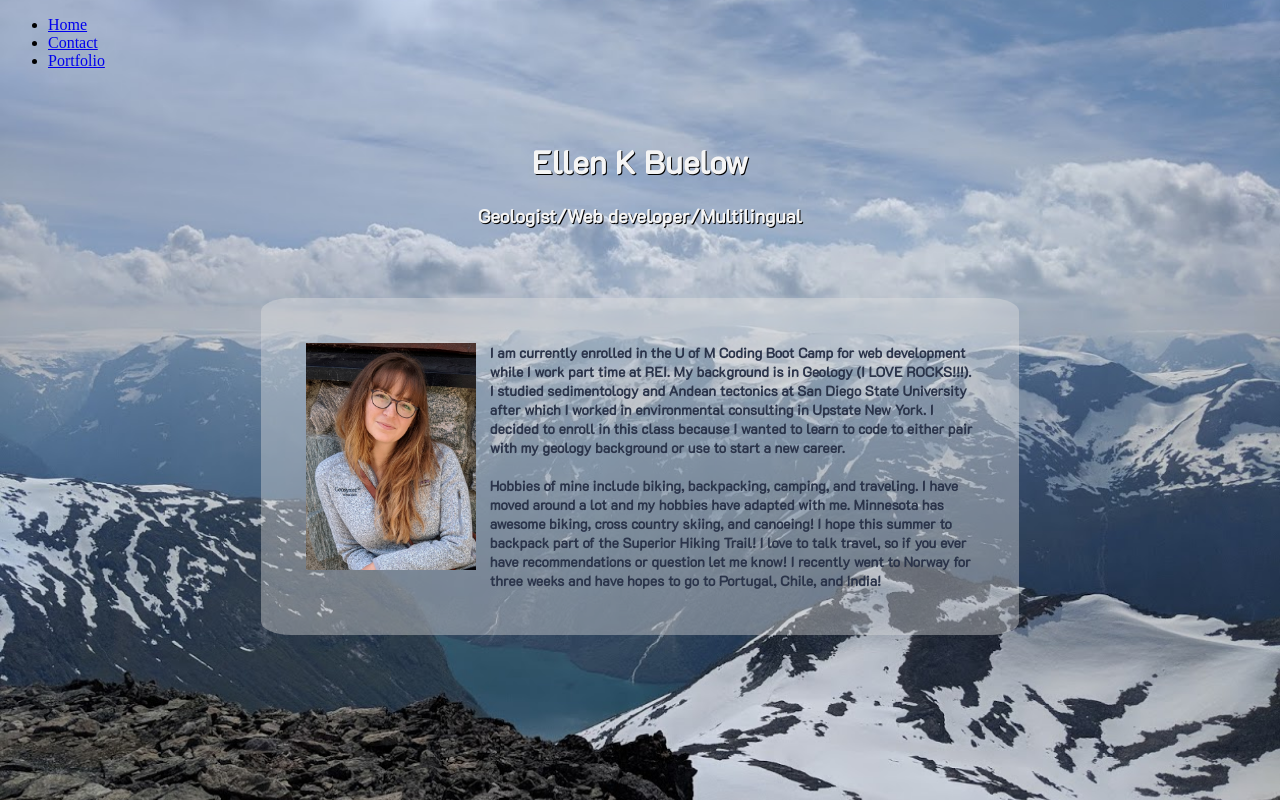
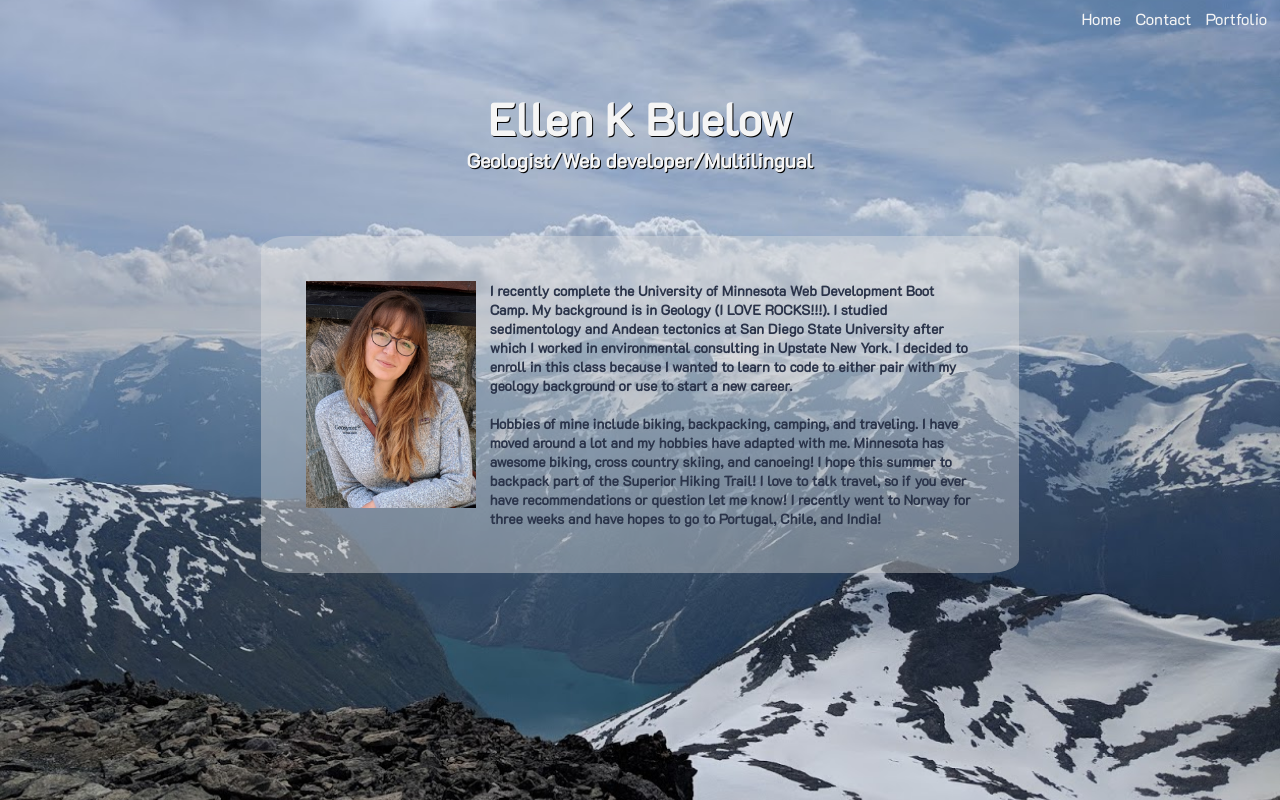
Before and after one commit to buelowek1225/HTML_CSS_Portfolio, a plain HTML site: page index.html in a window 1280 px wide. Drawn offline with Linux system fonts and the light colour scheme.

Commit message:
Index Draft Finalized

```diff
--- a/css/style.css
+++ b/css/style.css
@@ -14,8 +14,26 @@ html {
   background-size: cover;
 }
 
+ul {
+  list-style-type: none;
+  margin: 0;
+  padding: 0;
+  text-align: end;
+}
+
+li {
+  display: inline;
+}
+
+a {
+  color: whitesmoke;
+  font-family: 'K2D', sans-serif;
+  text-decoration: none;
+  margin: 5px;
+}
+
 .title-info {
-  margin: 70px;
+  margin: 60px;
 }
 
 h1 {
@@ -23,6 +41,8 @@ h1 {
   text-align: center;
   text-shadow: 1px 1px #000000;
   font-family: 'K2D', sans-serif;
+  font-size: 45px;
+  margin-bottom: 0px;
 }
 
 h3 {
@@ -30,6 +50,8 @@ h3 {
   text-align: center;
   text-shadow: 1px 1px #000000;
   font-family: 'K2D', sans-serif;
+  font-size: 20px;
+  margin-top: 0px;
 }
 
 .profile_pic {
--- a/index.html
+++ b/index.html
@@ -10,7 +10,7 @@
 </head>
 <body>
   <ul>
-    <li><a class ="active" href="home.html">Home</a></li>
+    <li><a class ="active" href="index.html">Home</a></li>
     <li><a href="contact.html">Contact</a></li>
     <li><a href="portfolio.html">Portfolio</a></li>
   </ul>
@@ -21,7 +21,7 @@
   <div class="personal">
     <img src="images/LinkedIn-Image.jpg" alt="Profile Picture" class="profile_pic">
     <div class="profile_discrip">
-      I am currently enrolled in the U of M Coding Boot Camp for web development while I work part time at REI. My background is in Geology (I LOVE ROCKS!!!). I studied sedimentology and Andean tectonics at San Diego State University after which I worked in environmental consulting in Upstate New York. I decided to enroll in this class because I wanted to learn to code to either pair with my geology background or use to start a new career.
+      I recently complete the University of Minnesota Web Development Boot Camp. My background is in Geology (I LOVE ROCKS!!!). I studied sedimentology and Andean tectonics at San Diego State University after which I worked in environmental consulting in Upstate New York. I decided to enroll in this class because I wanted to learn to code to either pair with my geology background or use to start a new career.
         <br>
         <br>
       Hobbies of mine include biking, backpacking, camping, and traveling. I have moved around a lot and my hobbies have adapted with me. Minnesota has awesome biking, cross country skiing, and canoeing! I hope this summer to backpack part of the Superior Hiking Trail! I love to talk travel, so if you ever have recommendations or question let me know! I recently went to Norway for three weeks and have hopes to go to Portugal, Chile, and India!
```
